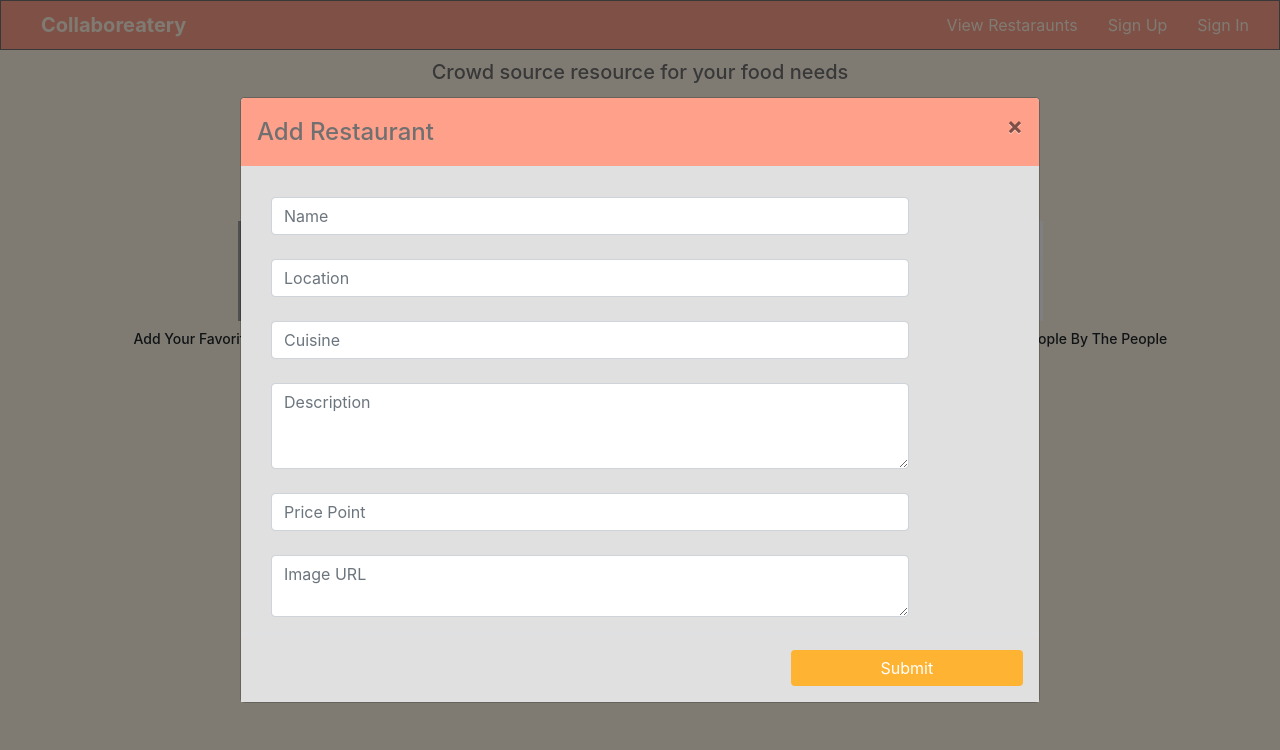
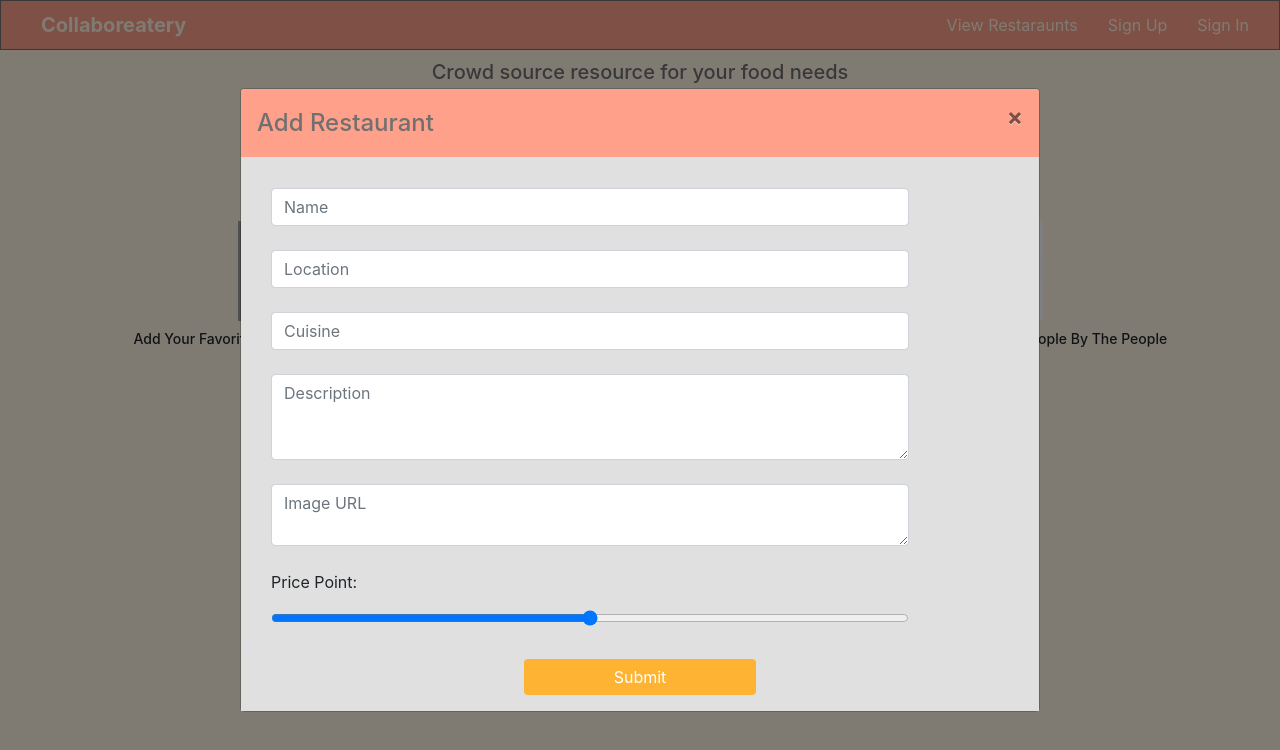
Before and after one commit to jmoreland08/collaboreatery, a React (Create React App) app in the folder client/: page / in a window 1280 px wide. Both pictures are taken after a click on the picture 287 px from the left and 271 px from the top of the page. Shown: the top 750 px of the page. Built offline with nearby package versions, Linux system fonts and the light colour scheme; no server answers; grey boxes are pictures that could not be loaded.

Commit message:
slider working

```diff
--- a/client/src/screens/ListingCreate/ListingCreate.css
+++ b/client/src/screens/ListingCreate/ListingCreate.css
@@ -20,4 +20,9 @@
 #form-button {
   background-color: #ffb332;
   border: none;
+  width: 30%;
 }
+
+#modal-footer {
+  justify-content: center;
+}
--- a/client/src/screens/ListingCreate/ListingCreate.jsx
+++ b/client/src/screens/ListingCreate/ListingCreate.jsx
@@ -10,7 +10,7 @@ function ListingCreate({ show, setShow, fetchListings }) {
   const [location, setLocation] = useState("");
   const [cuisine, setCuisine] = useState("");
   const [image_url, setImg_url] = useState("");
-  const [price_point, setPrice_point] = useState("");
+  const [price_point, setPrice_point] = useState(50);
 
   const handleSubmit = async (e) => {
     e.preventDefault();
@@ -23,7 +23,8 @@ function ListingCreate({ show, setShow, fetchListings }) {
       cuisine,
     };
     const newListingData = await createListing(newListing);
-    fetchListings();
+    console.log(newListingData);
+    if (fetchListings) fetchListings();
     setShow(false);
   };
 
@@ -68,20 +69,23 @@ function ListingCreate({ show, setShow, fetchListings }) {
           />
           <br />
           <Form.Control
-            required
-            placeholder="Price Point"
-            onChange={(e) => setPrice_point(e.target.value)}
-          />
-          <br />
-          <Form.Control
             as="textarea"
             rows={2}
             required
             placeholder="Image URL"
             onChange={(e) => setImg_url(e.target.value)}
           />
+          <br />
+          <p id="price-point-label">Price Point:</p>
+          <Form.Control
+            id="price-point-range"
+            value={price_point}
+            type="range"
+            required
+            onChange={(e) => setPrice_point(e.target.value)}
+          />
         </Form.Group>
-        <Modal.Footer>
+        <Modal.Footer id="modal-footer">
           <Button id="form-button" type="submit">
             Submit
           </Button>
--- a/client/src/screens/ListingEdit/ListingEdit.jsx
+++ b/client/src/screens/ListingEdit/ListingEdit.jsx
@@ -44,8 +44,7 @@ function ListingEdit({
       location,
       cuisine,
     };
-    const editedListingData = await updateListing(id, editedListing);
-    console.log(editedListingData);
+    await updateListing(id, editedListing);
     setShow(false);
     setEditToggleFetch(!editToggleFetch);
   };
@@ -95,19 +94,21 @@ function ListingEdit({
           />
           <br />
           <Form.Control
-            required
-            value={price_point}
-            placeholder="Price Point"
-            onChange={(e) => setPrice_point(e.target.value)}
-          />
-          <br />
-          <Form.Control
             as="textarea"
             rows={2}
             required
             value={image_url}
             placeholder="Image URL"
             onChange={(e) => setImg_url(e.target.value)}
+          />
+          <br />
+          <p id="price-point-label">Price Point:</p>
+          <Form.Control
+            id="price-point-range"
+            value={price_point}
+            type="range"
+            required
+            onChange={(e) => setPrice_point(e.target.value)}
           />
         </Form.Group>
         <Modal.Footer id="modal-footer">
```
Also changed, not shown: 1 other file (tests, documents, lock files or other folders).
